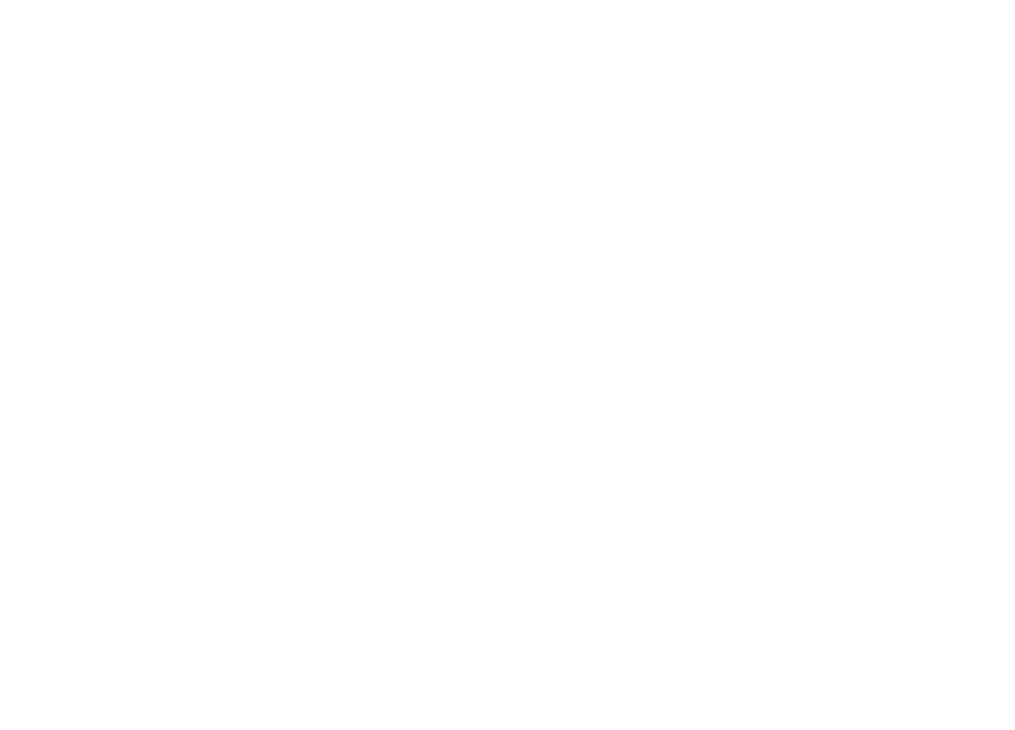
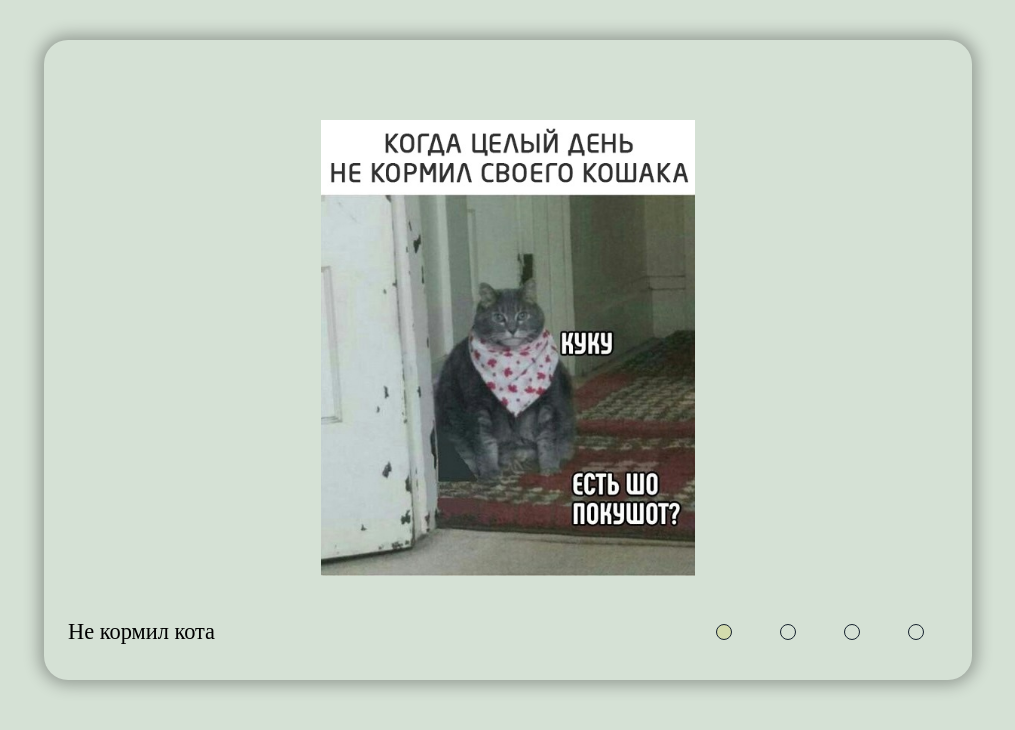
Before and after one commit to Ventiass/cssMemSlider, a plain HTML site: page cssMemSlider/index.html in a window 1280 px wide. Shown: the whole page, without its empty margins (132-1147 px from the left). Drawn offline with Linux system fonts and the light colour scheme.

Commit message:
feat: add slder (Mon, May 16, 2022 10:48:41 AM)

```diff
--- a/cssMemSlider/index.html
+++ b/cssMemSlider/index.html
@@ -5,9 +5,36 @@
     <meta http-equiv="X-UA-Compatible" content="IE=edge">
     <meta name="viewport" content="width=device-width, initial-scale=1.0">
     <title>memSlider</title>
-    <link rel="stylesheet" href="./style.css">
+    <link rel="stylesheet" href="style.css">
 </head>
 <body>
-
+    <div class="wrapper-slider">
+        <div class="slider">
+            <input type="radio" name="meme" id="meme1" checked>
+            <input type="radio" name="meme" id="meme2">
+            <input type="radio" name="meme" id="meme3">
+            <input type="radio" name="meme" id="meme4">
+            <div class="slides">
+                <div class="slide scroll"><img src="/assets/cats.jpg" alt="cats"></div>
+                <div class="slide"><img src="/assets/5.jpg" alt="5"></div>
+                <div class="slide"><img src="/assets/exc.jpg" alt="exc"></div>
+                <div class="slide"><img src="/assets/fun.jpg" alt="fun"></div>
+            </div>
+            <div class="navigation">
+                <div class="title-wrapper">
+                    <div class="title title-scroll">Не кормил кота</div>
+                    <div class="title">Про пятачка</div>
+                    <div class="title">Экскурсия</div>
+                    <div class="title">Друзья</div>
+                </div>
+                <div class="doted">
+                    <label for="meme1" class="circle"><span class="circle-dot circle-dot_1"></span></label>
+                    <label for="meme2" class="circle"><span class="circle-dot circle-dot_2"></span></label>
+                    <label for="meme3" class="circle"><span class="circle-dot circle-dot_3"></span></label>
+                    <label for="meme4" class="circle"><span class="circle-dot circle-dot_4"></span></label>
+                </div>
+            </div>
+        </div>
+    </div>
 </body>
 </html>
--- a/cssMemSlider/style.css
+++ b/cssMemSlider/style.css
@@ -0,0 +1,144 @@
+body {
+    margin: 0 auto;
+    padding: 0;
+    background-color: rgba(210, 223, 210, 0.918);
+    }
+
+ html {
+      box-sizing: border-box;
+        scroll-behavior: smooth;
+      }
+      *, *::before, *::after{
+        box-sizing: inherit;
+      }
+
+.slider{
+    width: 100%;
+    height: 100%;
+    display: flex;
+    flex-direction: column;
+    overflow: hidden;
+    padding: 2vh 0;
+    border-radius: 3vh;
+    box-shadow: 0 0 1em 0.3em rgba(0, 0, 0, 0.3);
+}
+.wrapper-slider {
+    max-width: 63rem;
+    padding: 5vh 5vh;
+    height: 90vh;
+    margin: 0 auto;
+    display: flex;
+    justify-content: center;
+    align-items: center;
+}
+.navigation {
+    display: flex;
+    justify-content: space-between;
+}
+.circle {
+    padding: 1em;
+    margin: 1vh;
+    cursor: pointer;
+}
+
+.circle:hover .circle-dot {
+    background: gray;
+    box-shadow: 0 0 0.5em 0.4em rgba(0, 0, 0, 0.2);
+
+
+}
+
+.circle-dot {
+    display: block;
+    width: 1rem;
+    height: 1rem;
+    border-radius: 50%;
+    box-sizing: border-box;
+    border: 0.1em solid rgb(22, 34, 46);
+    transition: all .4s ease;
+}
+
+#meme1:checked ~ .navigation .circle-dot_1,
+#meme2:checked ~ .navigation .circle-dot_2,
+#meme3:checked ~ .navigation .circle-dot_3,
+#meme4:checked ~ .navigation .circle-dot_4 {
+    background: rgb(211, 219, 173);
+}
+
+input[name='meme'] {
+    visibility: hidden;
+}
+
+.slides {
+    width: 400%;
+    height: 85%;
+    display: flex;
+    margin-bottom: 3vh;
+    overflow: hidden;
+}
+
+.slide {
+    width: 25%;
+    transition: all .6s ease;
+    display: flex;
+    justify-content: center;
+    align-items: center;
+}
+
+.slide img {
+    max-width: 100%;
+    max-height: 100%;
+}
+
+#meme1:checked ~ .slides .scroll {
+    margin-left: 0;
+}
+
+#meme2:checked ~ .slides .scroll {
+    margin-left: -25%;
+}
+
+#meme3:checked ~ .slides .scroll {
+    margin-left: -50%;
+}
+
+#meme4:checked ~ .slides .scroll {
+    margin-left: -75%;
+}
+
+#meme1:checked ~ .navigation .title-wrapper .title-scroll {
+    margin-left: 0;
+}
+
+#meme2:checked ~ .navigation .title-wrapper .title-scroll {
+    margin-left: -100%;
+}
+
+#meme3:checked ~ .navigation .title-wrapper .title-scroll {
+    margin-left: -200%;
+}
+
+#meme4:checked ~ .navigation .title-wrapper .title-scroll {
+    margin-left: -300%;
+}
+
+.doted {
+    display: flex;
+    padding: 0 3vh;
+    justify-content: space-between;
+}
+
+.title-wrapper {
+    display: flex;
+    width: 400%;
+    overflow: hidden;
+    padding-left: 3vh;
+}
+
+.title {
+    min-width: 100%;
+    display: flex;
+    align-items: center;
+    font-size: 1.4rem;
+    transition: all .6s ease;
+}
```
Also changed, not shown: assets/5.jpg (added), assets/cats.jpg (added), assets/exc.jpg (added), assets/fun.jpg (added).
